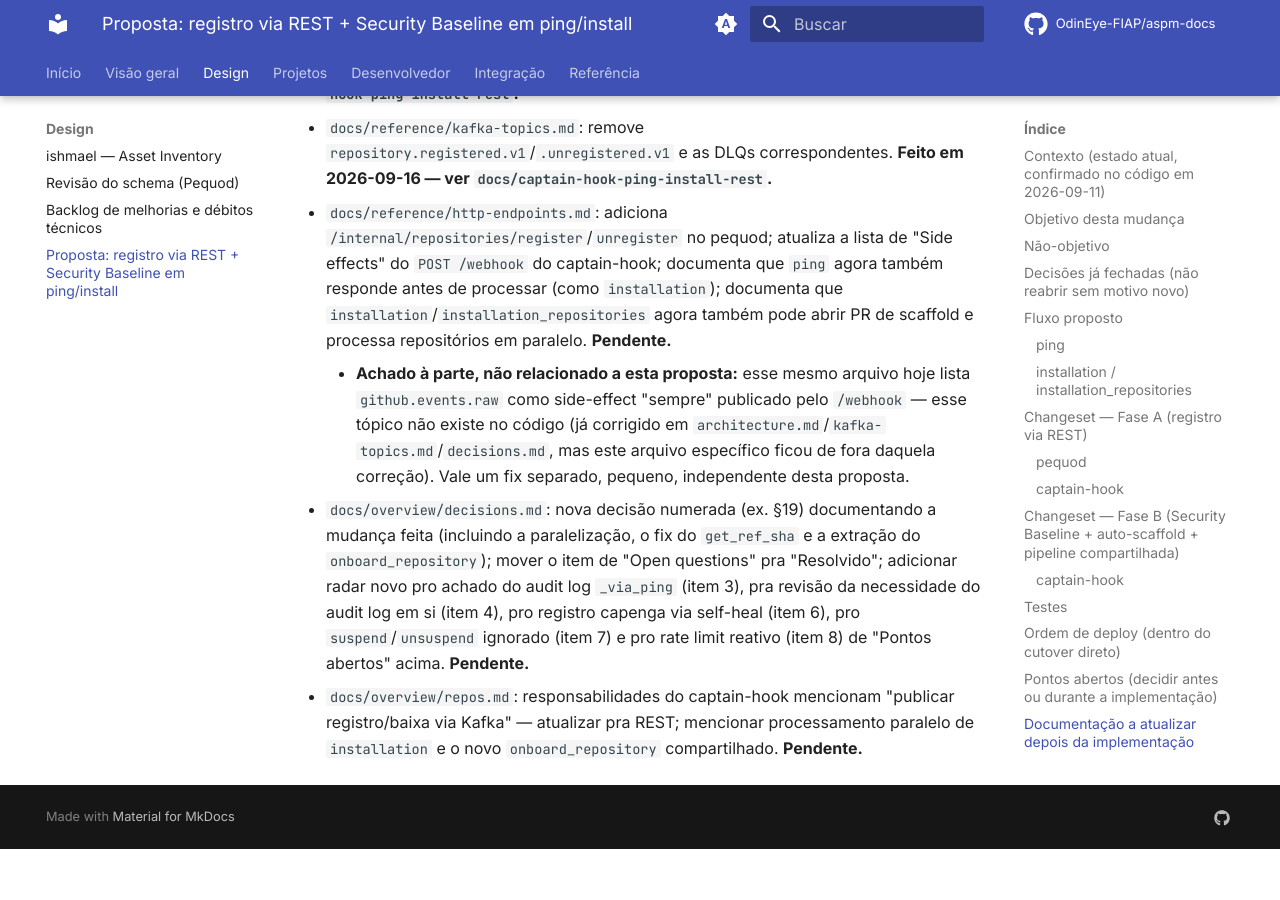
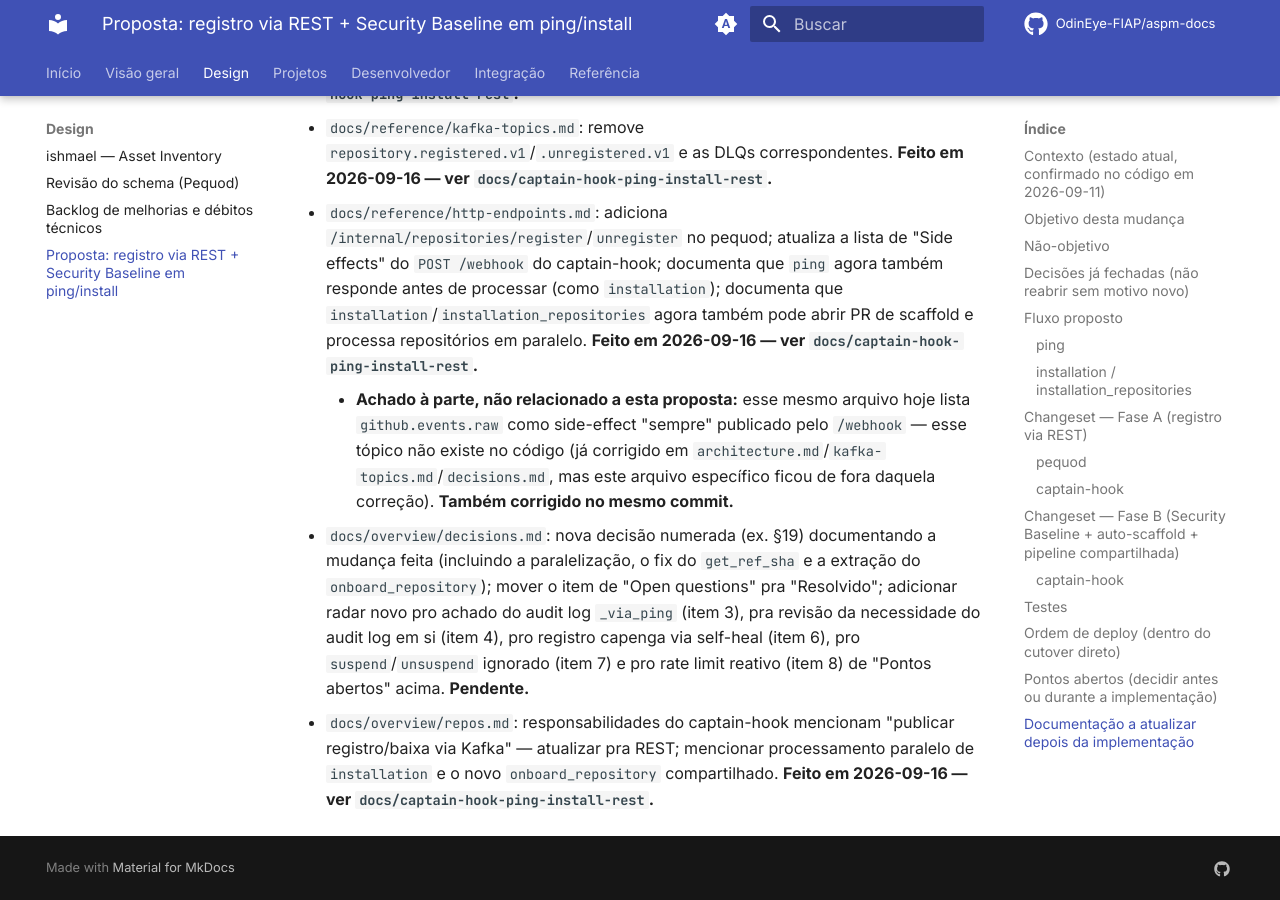
Before and after one commit to OdinEye-FIAP/aspm-docs, an MkDocs documentation site: the page built from docs/design/ping-install-rest-migration.md, in a window 1280 px wide and 900 px high, scrolled down 17958 px. Built offline with MkDocs 1.6.1 and Material for MkDocs 9.7.7, drawn with Linux system fonts in a browser that asks for light colours; comment, search, counter and statistics services are not loaded; before the commit the page ends 18807 px from its top, so only the background shows below that.

Commit message:
docs: marcar checklist do ping-install-rest-migration.md (http-endpoints, repos)
Últimos 2 itens do checklist original que ainda cabiam neste PR:
http-endpoints.md e repos.md, ambos corrigidos no commit anterior.
decisions.md fica de fora — é decisão nova a redigir, não reconciliação
de doc existente, prefiro tratar em PR separado.

```diff
--- a/docs/design/ping-install-rest-migration.md
+++ b/docs/design/ping-install-rest-migration.md
@@ -414,7 +414,7 @@ Dado que `onboard_repository` já nasce fazendo Fase A (registro) + Fase B (base
 
 - `docs/captain-hook.md`: os dois diagramas sequenciais de `ping`/`installation` (adicionados no PR #19) passam a refletir REST + baseline + auto-scaffold via `onboard_repository` compartilhado + resposta imediata via `background_tasks` + paralelização do loop de `installation`. **Feito em 2026-09-16 — ver `docs/captain-hook-ping-install-rest`.**
 - `docs/reference/kafka-topics.md`: remove `repository.registered.v1`/`.unregistered.v1` e as DLQs correspondentes. **Feito em 2026-09-16 — ver `docs/captain-hook-ping-install-rest`.**
-- `docs/reference/http-endpoints.md`: adiciona `/internal/repositories/register`/`unregister` no pequod; atualiza a lista de "Side effects" do `POST /webhook` do captain-hook; documenta que `ping` agora também responde antes de processar (como `installation`); documenta que `installation`/`installation_repositories` agora também pode abrir PR de scaffold e processa repositórios em paralelo. **Pendente.**
-    - **Achado à parte, não relacionado a esta proposta:** esse mesmo arquivo hoje lista `github.events.raw` como side-effect "sempre" publicado pelo `/webhook` — esse tópico não existe no código (já corrigido em `architecture.md`/`kafka-topics.md`/`decisions.md`, mas este arquivo específico ficou de fora daquela correção). Vale um fix separado, pequeno, independente desta proposta.
+- `docs/reference/http-endpoints.md`: adiciona `/internal/repositories/register`/`unregister` no pequod; atualiza a lista de "Side effects" do `POST /webhook` do captain-hook; documenta que `ping` agora também responde antes de processar (como `installation`); documenta que `installation`/`installation_repositories` agora também pode abrir PR de scaffold e processa repositórios em paralelo. **Feito em 2026-09-16 — ver `docs/captain-hook-ping-install-rest`.**
+    - **Achado à parte, não relacionado a esta proposta:** esse mesmo arquivo hoje lista `github.events.raw` como side-effect "sempre" publicado pelo `/webhook` — esse tópico não existe no código (já corrigido em `architecture.md`/`kafka-topics.md`/`decisions.md`, mas este arquivo específico ficou de fora daquela correção). **Também corrigido no mesmo commit.**
 - `docs/overview/decisions.md`: nova decisão numerada (ex. §19) documentando a mudança feita (incluindo a paralelização, o fix do `get_ref_sha` e a extração do `onboard_repository`); mover o item de "Open questions" pra "Resolvido"; adicionar radar novo pro achado do audit log `_via_ping` (item 3), pra revisão da necessidade do audit log em si (item 4), pro registro capenga via self-heal (item 6), pro `suspend`/`unsuspend` ignorado (item 7) e pro rate limit reativo (item 8) de "Pontos abertos" acima. **Pendente.**
-- `docs/overview/repos.md`: responsabilidades do captain-hook mencionam "publicar registro/baixa via Kafka" — atualizar pra REST; mencionar processamento paralelo de `installation` e o novo `onboard_repository` compartilhado. **Pendente.**
+- `docs/overview/repos.md`: responsabilidades do captain-hook mencionam "publicar registro/baixa via Kafka" — atualizar pra REST; mencionar processamento paralelo de `installation` e o novo `onboard_repository` compartilhado. **Feito em 2026-09-16 — ver `docs/captain-hook-ping-install-rest`.**
```
